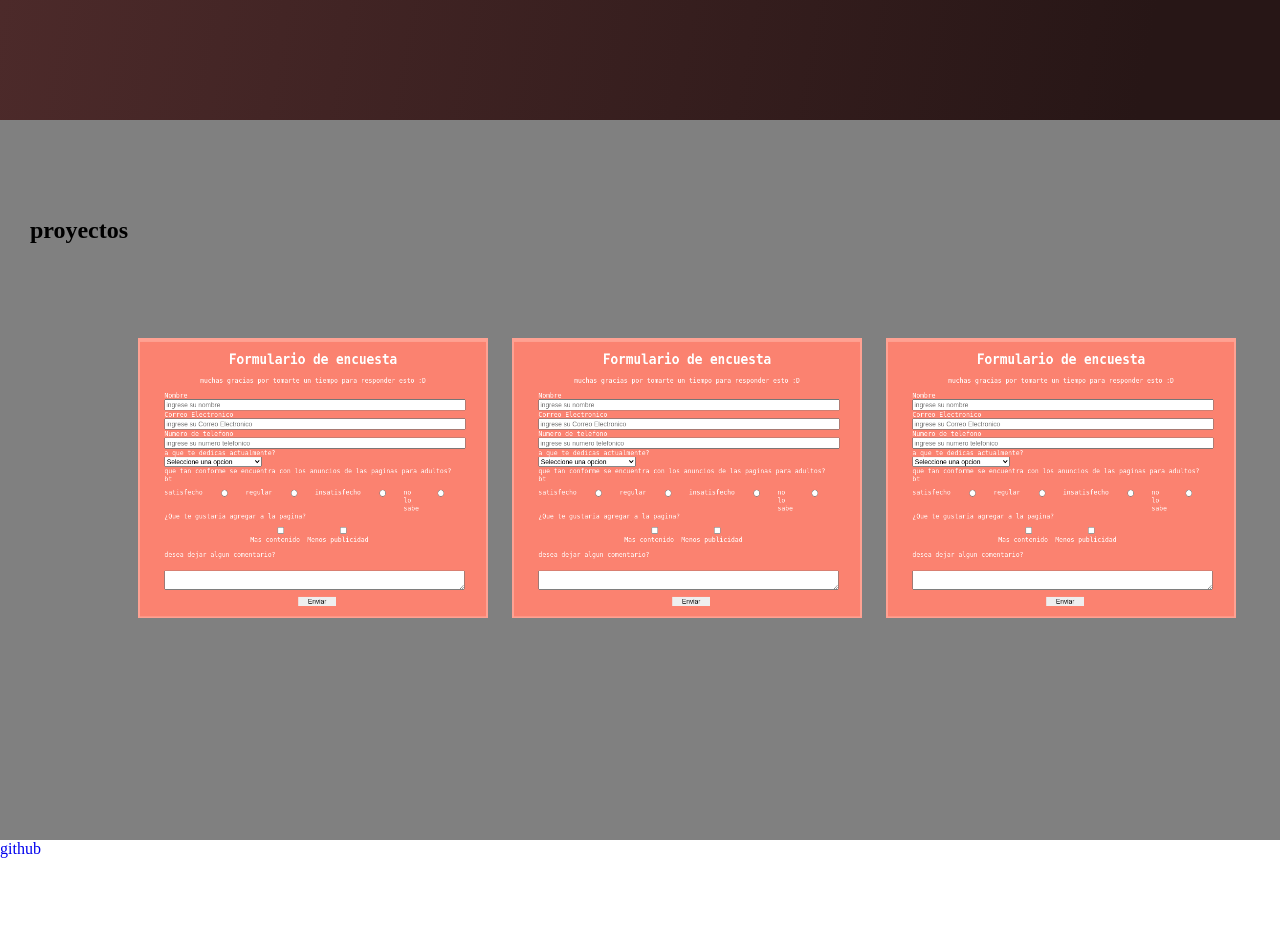
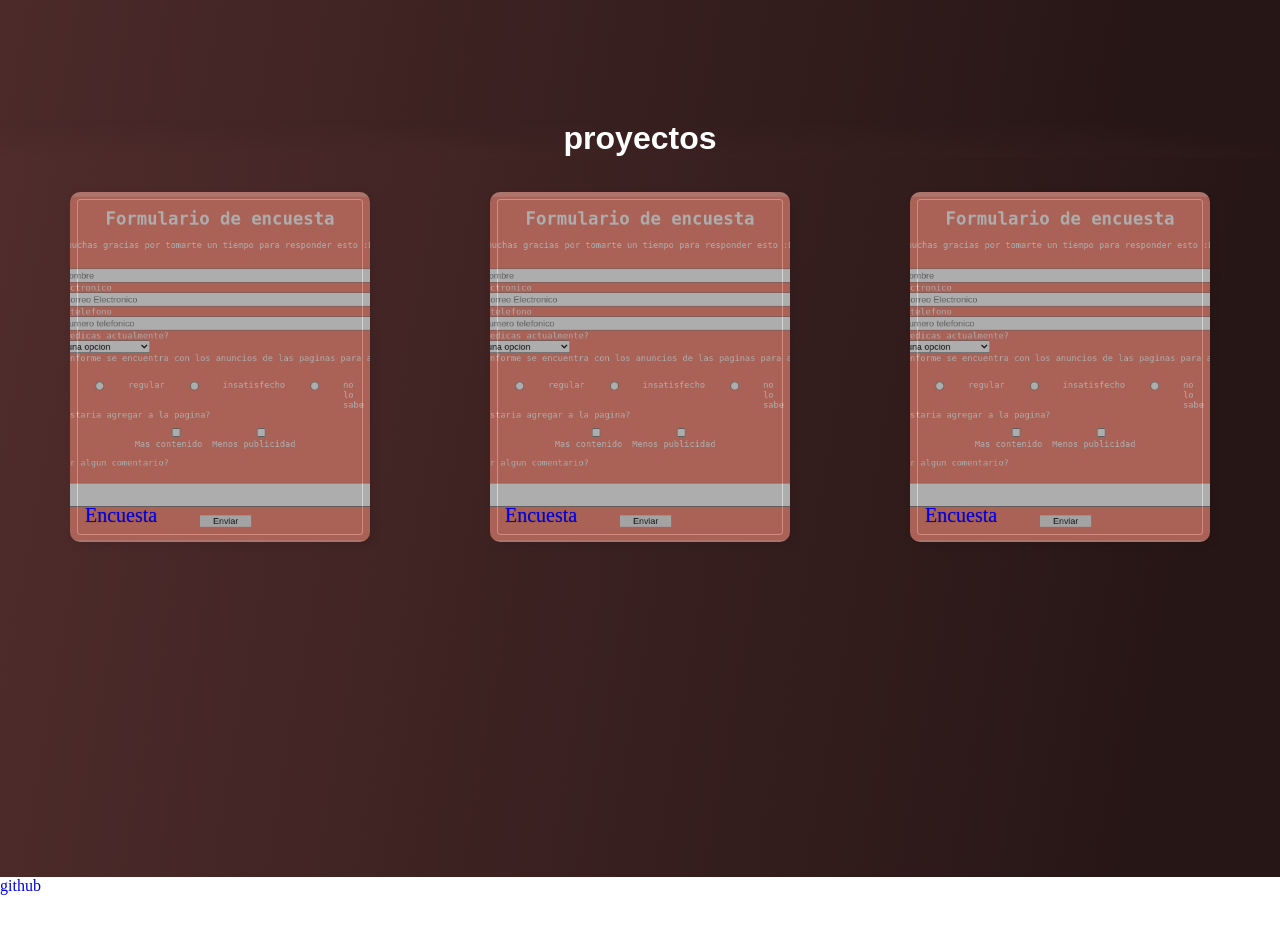
Before and after one commit to vishowsky/Portfolio-html, a plain HTML site: page index.html in a window 1280 px wide. Shown: the part 680-1614 px from the top of the page. Drawn offline with Linux system fonts and the light colour scheme.

Commit message:
modificaciones

```diff
--- /dev/null
+++ b/css/Iconos-animados.css
@@ -0,0 +1,36 @@
+.card{
+    width: 300px;
+    height: 350px;
+    background-color: #333;
+    border-radius: 10px;
+    outline: 1px solid rgba(255, 255, 255, .5);
+    outline-offset: -8px;
+    box-shadow: 3px 3px 10px rgba(0, 0, 0, .1);
+    position: relative;
+    overflow: hidden;
+    margin: 0px 60px 300px;
+
+}
+.card-image{
+    position: absolute;
+    inset: 0;
+    width: 100%;
+    height: 100%;
+    object-fit: cover;
+    opacity: .6;
+    transition: transform .75s;
+
+}
+.card:hover .card-image{
+    transform: scale(1.15);
+
+}
+
+.card-title{
+    position: absolute;
+    left: 15px;
+    bottom: 15px;
+    font-size: 20px;
+    text-shadow: 0 0 1px rgba(0, 0,0, .5);
+
+}
--- a/css/estilos.css
+++ b/css/estilos.css
@@ -6,10 +6,7 @@
     box-sizing: border-box;
 }
 
-#img-e{
-    padding: 10px;
 
-}
 
 #welcome-section{
 
@@ -26,17 +23,15 @@
 }
 
 #hp{
-
-    display: inline;
-    text-align: center;
-    margin-bottom: 500px;
-
+    color: white ;
+    font-family: Arial, "Helvetica Neue", Helvetica, sans-serif;
+ text-align: center;
+ background-image: linear-gradient(10deg, #502c2c, #271616 90%);
 }
-
 #projects{
-
+    font-size: xx-large;
     display: flex;
-    background-color:gray ;
+    background-image: linear-gradient(100deg, #502c2c, #271616 90%);
     align-items: center;
     justify-content: center;
 }
@@ -53,16 +48,17 @@ span{
     white-space: nowrap;
     border-right: 4px solid;
     width: 26ch;
+    animation-duration: 1s;
+    animation-iteration-count: infinite;
+    animation-name: blink;
 
-    animation: typing 2s step(26),
-    blink .5s infinite step-end alternate;
-    overflow: hidden;
 }
 
-@keyframes typing{
-    from{ width: 0}
-}
+
 @keyframes blink{
+    0%{
+            border-color: white;
+    }
     50% { border-color: transparent }
 }
 @media (max-width: 858px){
--- a/css/navbar.css
+++ b/css/navbar.css
@@ -6,6 +6,7 @@
     box-sizing: border-box;
 }
 #navbar{
+    z-index: 999;
     position: fixed;
     font-family: -apple-system, BlinkMacSystemFont, 'Segoe UI', Roboto, Oxygen, Ubuntu, Cantarell, 'Open Sans', 'Helvetica Neue', sans-serif;
     background-color: rgb(243, 75, 75);
@@ -114,3 +115,41 @@ section{
     background-size: cover;
     height: calc(100vh - 80px);
   }
+
+  @media only screen and (min-device-width : 320px) and (max-device-width : 480px) {
+    .checkbtn{
+        display: block;
+    }
+    ul{
+        position: fixed;
+        width: 100%;
+        height: 100vh;
+        background: #502c2c;
+        top: 60px;
+        left: -100%;
+        text-align: center;
+        transition: all .5s;
+    }
+
+    nav ul li{
+        display: block;
+        margin: 50px 0;
+        line-height: 30px;
+    }
+
+    nav ul li a{
+        font-size:20px
+    }
+    a:hover,a.active{
+        color: #ffffff;
+    }
+    #a-nav:hover{
+        background: #e07373;
+        color: rgb(255, 255, 255);
+    }
+
+    #check:checked ~ ul{
+        left: 0;
+
+    }
+    }
--- a/index.html
+++ b/index.html
@@ -3,7 +3,7 @@
   <head>
     <title>Bienvenido</title>
     <link rel="stylesheet" href="/css/navbar.css" />
-
+    <link rel="stylesheet" href="/css/Iconos-animados.css">
     <link rel="stylesheet" href="/css/estilos.css" />
     <link rel="stylesheet" href="https://cdnjs.cloudflare.com/ajax/libs/font-awesome/5.15.3/css/all.min.css"/>
     <link rel="import" href="componentes/navbar.html">
@@ -24,6 +24,7 @@
               <li><a  id="a-nav" href="#hp">inicio</a></li>
               <li><a id="a-nav" href="">acerca de mi</a></li>
               <li><a id="a-nav" href="">Contacto</a></li>
+
 <li><a id="a-nav" href="#profile-link">Redes</a></li>
             </ul>
           </nav>
@@ -36,41 +37,30 @@
             <span id="p-span"> Pagina en construccion :c</span>
     </section>
 
-
+    <h1 id="hp">proyectos</h1>
    <section id="projects">
-     <h1 id="hp">proyectos</h1>
 
 
+        <!-- Encuesta -->
+  <div class="card">
+    <img src="img/encuesta-icon-image.png" href="encuesta.html"  alt="Pagina encuesta" class="card-image project-tile">
+    <a href="encuesta.html" target="_blank" class="card-title"> Encuesta </a>
+  </div>
+    <!-- fin encuesta -->
+
     <!-- Encuesta -->
-    <a class="project-tile" id="img-encuesta" target="_blank"href="encuesta.html"><img
-      width="370"
-      height="300"
-      id="img-e"
-      src="img/encuesta-icon-image.png"
-      alt="Pagina encuesta" />
-    <img/> </a>
+    <div class="card">
+      <img src="img/encuesta-icon-image.png" href="encuesta.html"  alt="Pagina encuesta" class="card-image project-tile">
+      <a href="encuesta.html" target="_blank" class="card-title"> Encuesta </a>
+    </div>
+      <!-- fin encuesta -->
   <!-- fin encuesta -->
 
-<!-- Encuesta -->
-<a class="project-tile" id="img-encuesta" target="_blank"href="encuesta.html"><img
-  width="370"
-  height="300"
-  id="img-e"
-  src="img/encuesta-icon-image.png"
-  alt="Pagina encuesta" />
-<img/> </a>
-<!-- fin encuesta -->
-
-
-
      <!-- Encuesta -->
-    <a class="project-tile" id="img-encuesta" target="_blank"href="encuesta.html"><img
-        width="370"
-        height="300"
-        id="img-e"
-        src="img/encuesta-icon-image.png"
-        alt="Pagina encuesta" />
-      <img/> </a>
+  <div class="card">
+    <img src="img/encuesta-icon-image.png" href="encuesta.html"  alt="Pagina encuesta" class="card-image project-tile">
+    <a href="encuesta.html" target="_blank" class="card-title"> Encuesta </a>
+  </div>
     <!-- fin encuesta -->
     </section>
 
```
Also changed, not shown: 1 other file.
